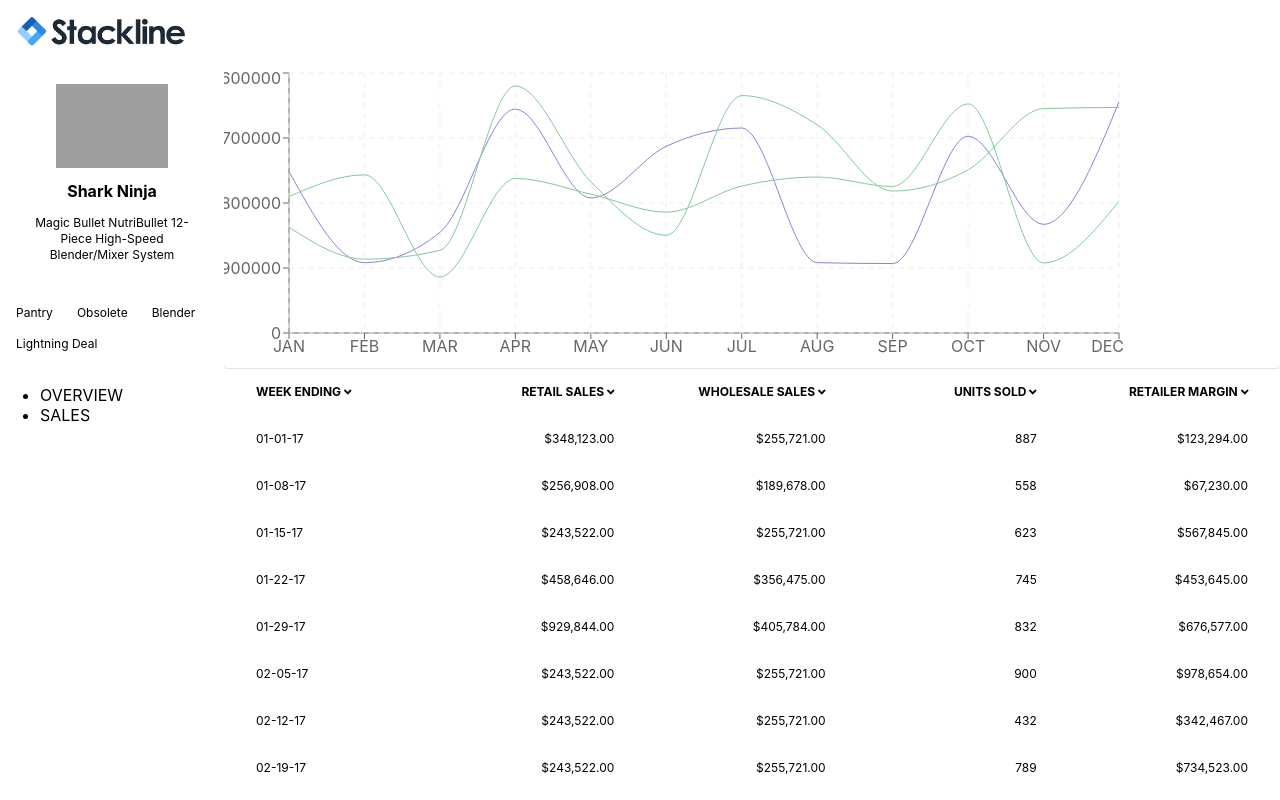
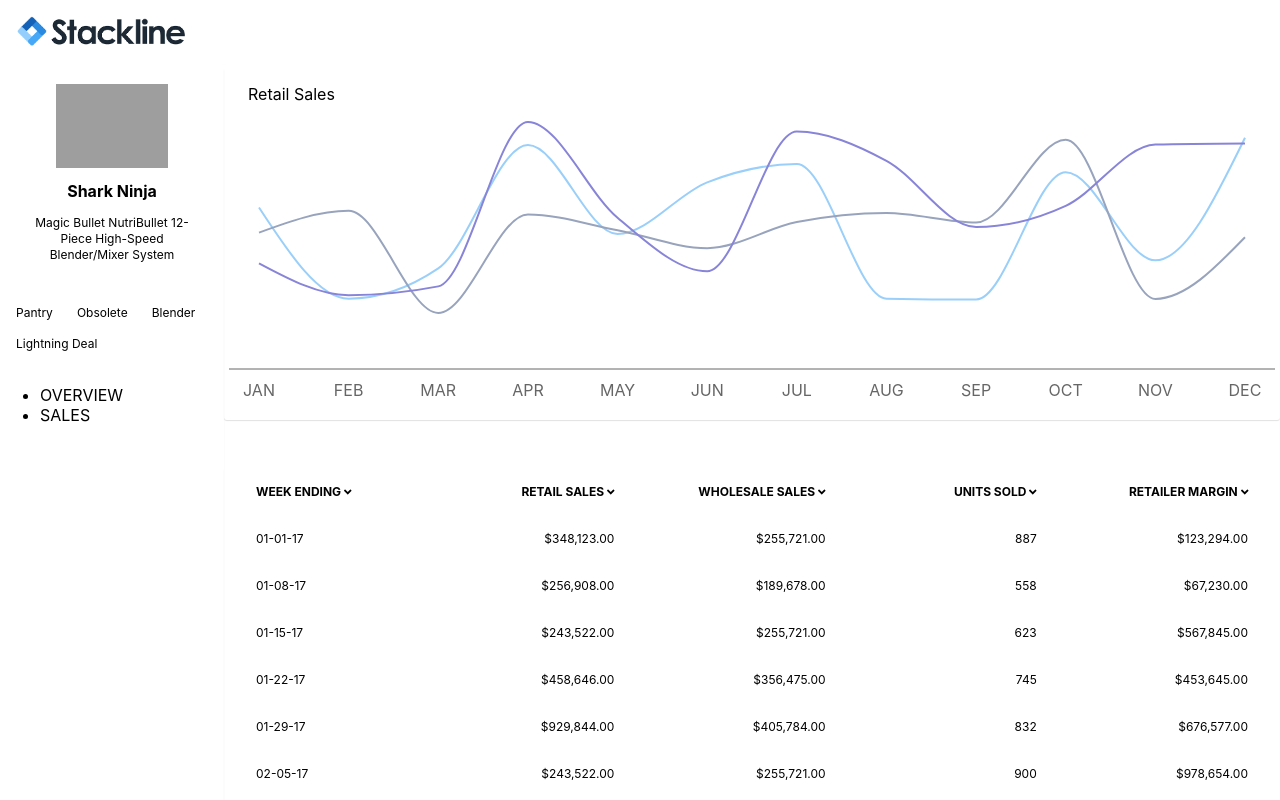
Before and after one commit to hysan/stackline-assessment, a React (Create React App) app: page /product/B007TIE0GQ/sales in a window 1280 px wide. Shown: the top 800 px of the page. Built offline with nearby package versions, Linux system fonts and the light colour scheme; grey boxes are pictures that could not be loaded.

Commit message:
update: styled sales graph

```diff
--- a/src/containers/SalesGraph.js
+++ b/src/containers/SalesGraph.js
@@ -1,6 +1,8 @@
 import React from 'react';
 import { connect } from 'react-redux';
-import { LineChart, XAxis, YAxis, CartesianGrid, Line } from 'recharts';
+import { ResponsiveContainer, LineChart, XAxis, YAxis, Line } from 'recharts';
+
+import styles from './SalesGraph.module.css';
 
 /**
  * Using something like moment would be a bit heavy
@@ -70,14 +72,40 @@
   /* eslint-enable no-param-reassign */
 
   return (
-    <LineChart width={900} height={300} data={data}>
-      <XAxis dataKey="month" />
-      <YAxis />
-      <CartesianGrid stroke="#eee" strokeDasharray="5 5" />
-      <Line type="monotone" dataKey="retailSales" stroke="#8884d8" />
-      <Line type="monotone" dataKey="retailerMargin" stroke="#82ca9d" />
-      <Line type="monotone" dataKey="wholesaleSales" stroke="#82ca9d" />
-    </LineChart>
+    <div className={styles.container}>
+      <h3 className={styles.title}>Retail Sales</h3>
+      <ResponsiveContainer width="100%" height={300}>
+        <LineChart data={data}>
+          <XAxis
+            className={styles.axis}
+            dataKey="month"
+            interval="preserveStartEnd"
+            padding={{ left: 30, right: 30 }}
+            tickLine={false}
+            tickMargin={10}
+          />
+          <YAxis hide />
+          <Line
+            type="monotone"
+            dataKey="retailSales"
+            stroke="#9acffa"
+            strokeWidth={2}
+          />
+          <Line
+            type="monotone"
+            dataKey="retailerMargin"
+            stroke="#98a4bd"
+            strokeWidth={2}
+          />
+          <Line
+            type="monotone"
+            dataKey="wholesaleSales"
+            stroke="#8884d8"
+            strokeWidth={2}
+          />
+        </LineChart>
+      </ResponsiveContainer>
+    </div>
   );
 }
 
--- /dev/null
+++ b/src/containers/SalesGraph.module.css
@@ -0,0 +1,17 @@
+@value colors: "../styles/_colors.css";
+@value light-grey, dark-grey from colors;
+
+.container {
+  padding: 1rem 0;
+}
+
+.title {
+  margin: 0 1.5rem;
+  font-size: 1rem;
+  font-weight: normal;
+  color: dark-grey;
+}
+
+.axis {
+  color: light-grey;
+}
--- a/src/pages/Sales.js
+++ b/src/pages/Sales.js
@@ -50,7 +50,9 @@
           <div className={styles.widgetContainer}>
             <SalesGraph />
           </div>
-          <div className={styles.widgetContainer}>
+          <div
+            className={classnames(styles.widgetContainer, styles.topSpacing)}
+          >
             <SalesTable />
           </div>
         </div>
--- a/src/pages/Sales.module.css
+++ b/src/pages/Sales.module.css
@@ -31,3 +31,7 @@
   color: background;
   background-color: background;
 }
+
+.topSpacing {
+  margin-top: 3rem;
+}
```
